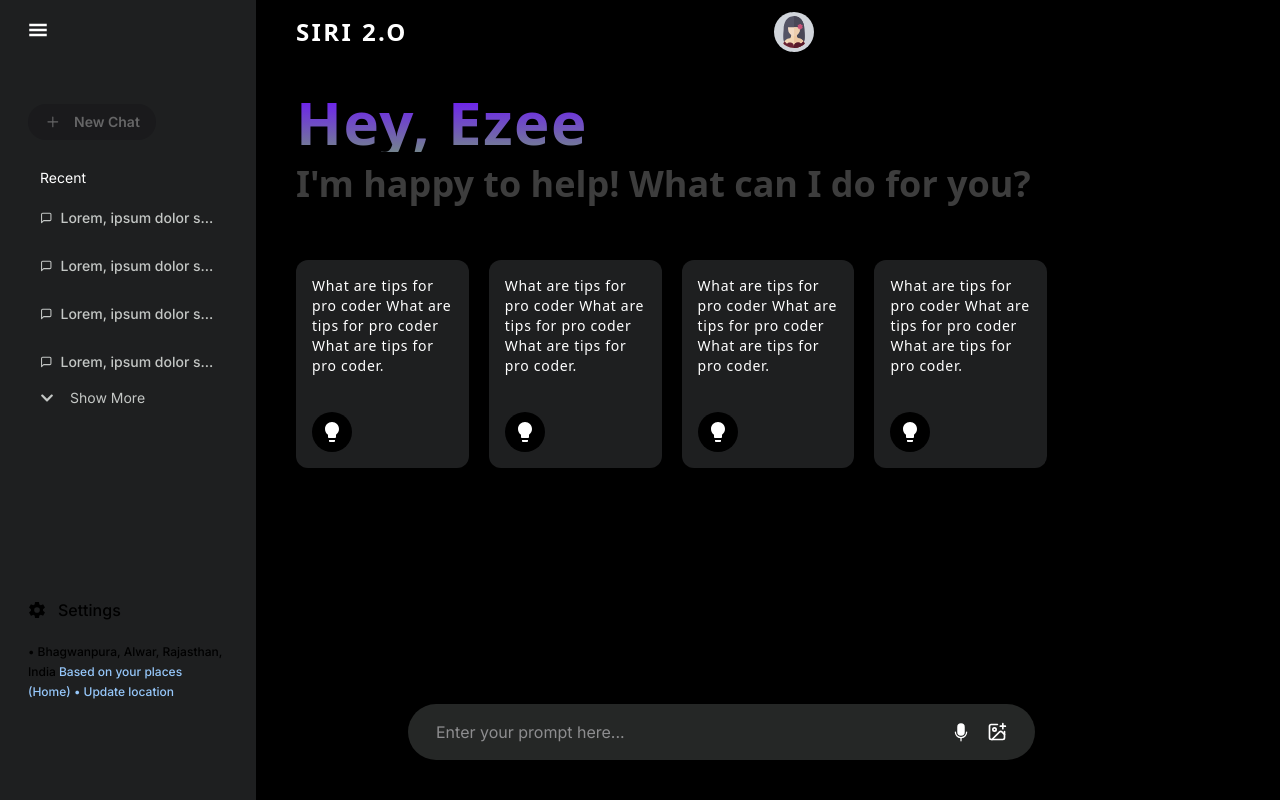
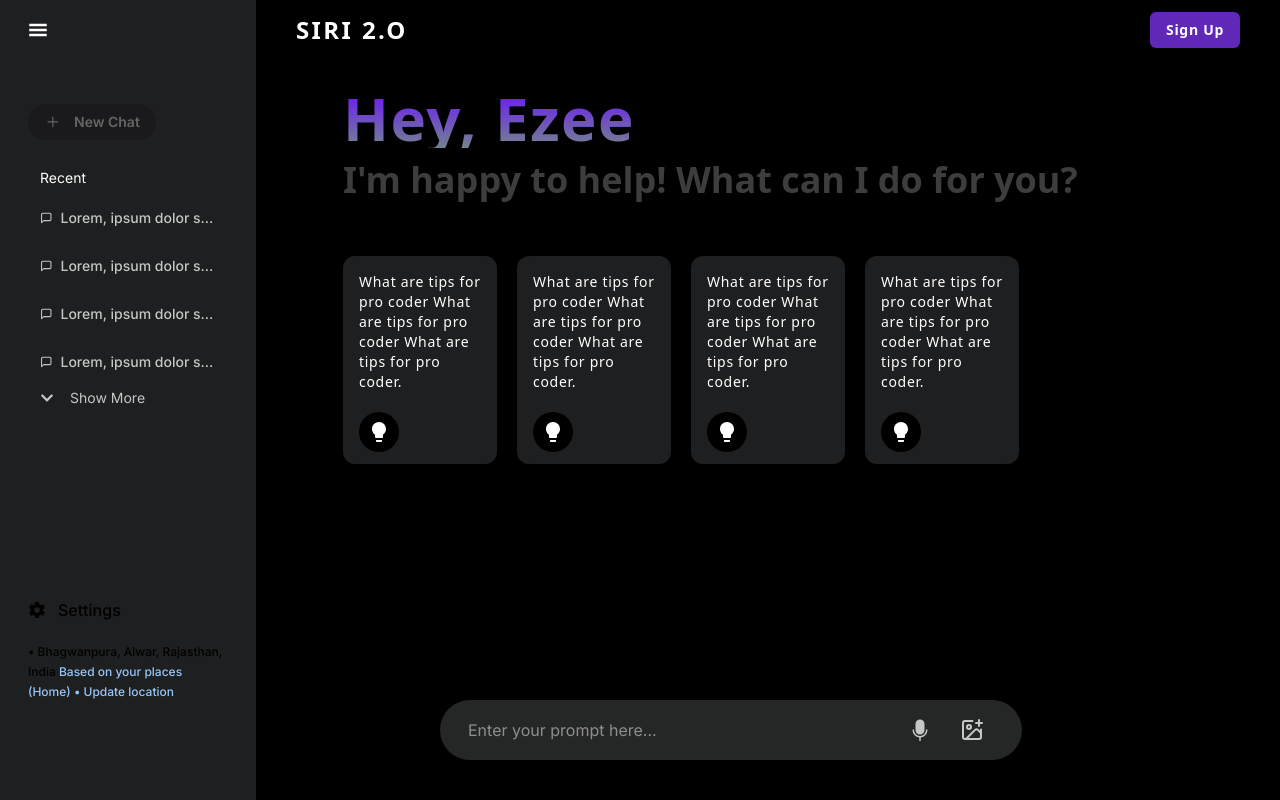
Before and after one commit to amankhandelwal021/siri_assistant, a Next.js app: page / in a window 1280 px wide. Built offline with nearby package versions, Linux system fonts and the light colour scheme; no server answers.

Commit message:
Ui changes

```diff
--- a/components/HomeCards.tsx
+++ b/components/HomeCards.tsx
@@ -3,7 +3,7 @@ import { MdLightbulb } from "react-icons/md";
 
 const HomeCards = ({text}:any) => {
   return (
-    <div className="box-content bg-[#1E1F20] space-y-5 p-4 rounded-xl text-white cursor-pointer duration-300 h-44 flex-col flex justify-start items-start w-fit max-w-[170px] hover:bg-[#444746]">
+    <div className="box-content bg-[#1E1F20] space-y-5 p-4 rounded-xl text-white cursor-pointer duration-300 h-44 flex-col flex justify-start items-start w-fit max-w-[170px] hover:bg-[#444746c4]">
       <div className="text-sm text-whiteline-clamp-7 font-sans tracking-wider h-40">
         <p>
          {text}
--- a/components/Navbar.tsx
+++ b/components/Navbar.tsx
@@ -12,7 +12,7 @@ const Navbar = () => {
         {" "}
         SIRI 2.O
       </div>
-      <div className="flex -space-x-1 overflow-hidden h-10 w-10 cursor-pointer duration-300">
+      {/* <div className="flex -space-x-1 overflow-hidden h-10 w-10 cursor-pointer duration-300">
         <Image
           className="inline-block bg-gray-300 p-1 h-full w-full rounded-full"
           src={Avatar}
@@ -20,7 +20,7 @@ const Navbar = () => {
           width={5}
           height={5}
         />
-      </div>
+      </div> */}
       <SignIn/>
     </div>
   );
--- a/components/Prompt.tsx
+++ b/components/Prompt.tsx
@@ -4,16 +4,20 @@ import { LuImagePlus } from "react-icons/lu";
 
 const Prompt = () => {
   return (
-    <div className="flex items-center justify-start space-x-5 bg-[#2e302fcf] px-7 py-4 w-[70%] rounded-full">
+    <div className="flex items-center justify-start space-x-5 bg-[#2e302fcf] px-7 py-2 w-[70%] rounded-full">
       <input
         type="text"
         placeholder="Enter your prompt here..."
         className="placeholder:text-[#8d8d8f] outline-none bg-transparent w-full text-white"
       />
-      <div className="flex justify-center items-center space-x-4">
-     <PiMicrophoneFill  className='text-xl text-white'/>
-     <LuImagePlus  className='text-xl text-white'/>
-     </div>
+      <div className="flex justify-center items-center space-x-2">
+        <div className="text-[#C4C7C5] flex items-center space-x-2 hover:text-white hover:bg-[#444746] hover:cursor-pointer duration-300 p-2.5 rounded-full">
+          <PiMicrophoneFill className="text-2xl" />
+        </div>{" "}
+        <div className="text-[#C4C7C5] flex items-center space-x-2 hover:text-white hover:bg-[#444746] hover:cursor-pointer duration-300 p-2.5 rounded-full">
+          <LuImagePlus className="text-2xl" />
+        </div>
+      </div>
     </div>
   );
 };
--- a/components/sign-in.tsx
+++ b/components/sign-in.tsx
@@ -9,7 +9,8 @@ export function SignIn() {
         await signIn("google")
       }}
     >
-      <button type="submit">Sign Up</button>
+        <div className="bg-[#8136f9be] hover:bg-[#a46ef9e6] cursor-pointer duration-300 flex items-center space-x-3 text-white px-4 py-2 rounded-md">
+      <button type="submit" className="text-sm font-sans font-semibold tracking-wider">Sign Up</button></div>
     </form>
   )
 }
--- a/sections/Dashboard.tsx
+++ b/sections/Dashboard.tsx
@@ -21,7 +21,7 @@ const Dashboard = () => {
   return (
     <div className="flex-col px-10 py-3 bg-black w-full space-y-10 max-w-[80%]">
       <Navbar />
-      <div className="flex-col justify-center items-center mx-auto">
+      <div className="flex-col justify-center items-center mx-auto w-[850px]">
       <div className="flex-col justify-center items-center space-y-3">
         <div>
           <p className="gradient-text text-6xl font-semibold font-sans tracking-wide">
@@ -39,10 +39,10 @@ const Dashboard = () => {
           <HomeCards key={index} text={elem.text} />
         ))}
       </div>
+      </div>
 
-      <div className="fixed bottom-10 left-auto ml-28 w-[70%]">
+      <div className="fixed bottom-10 left-auto ml-36 w-[65%]">
       <Prompt />
-      </div>
       </div>
     </div>
   );
```
